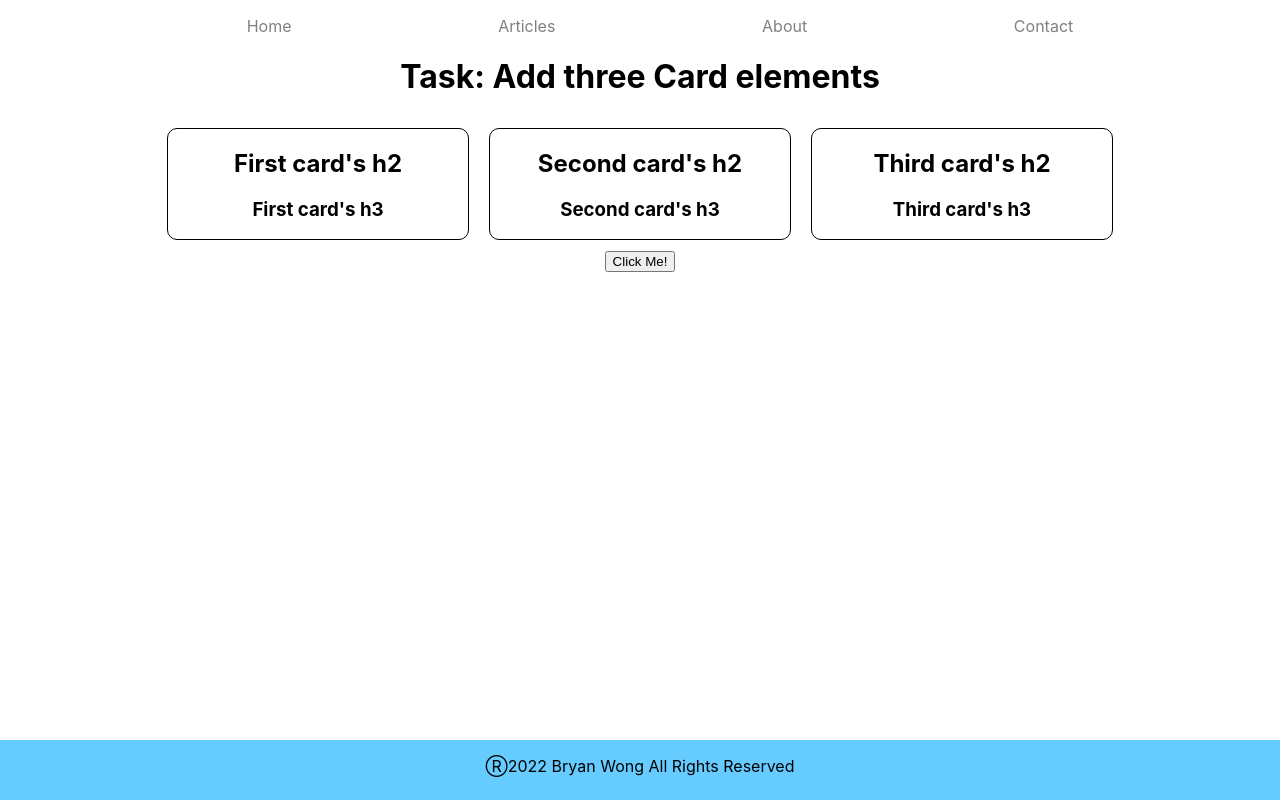
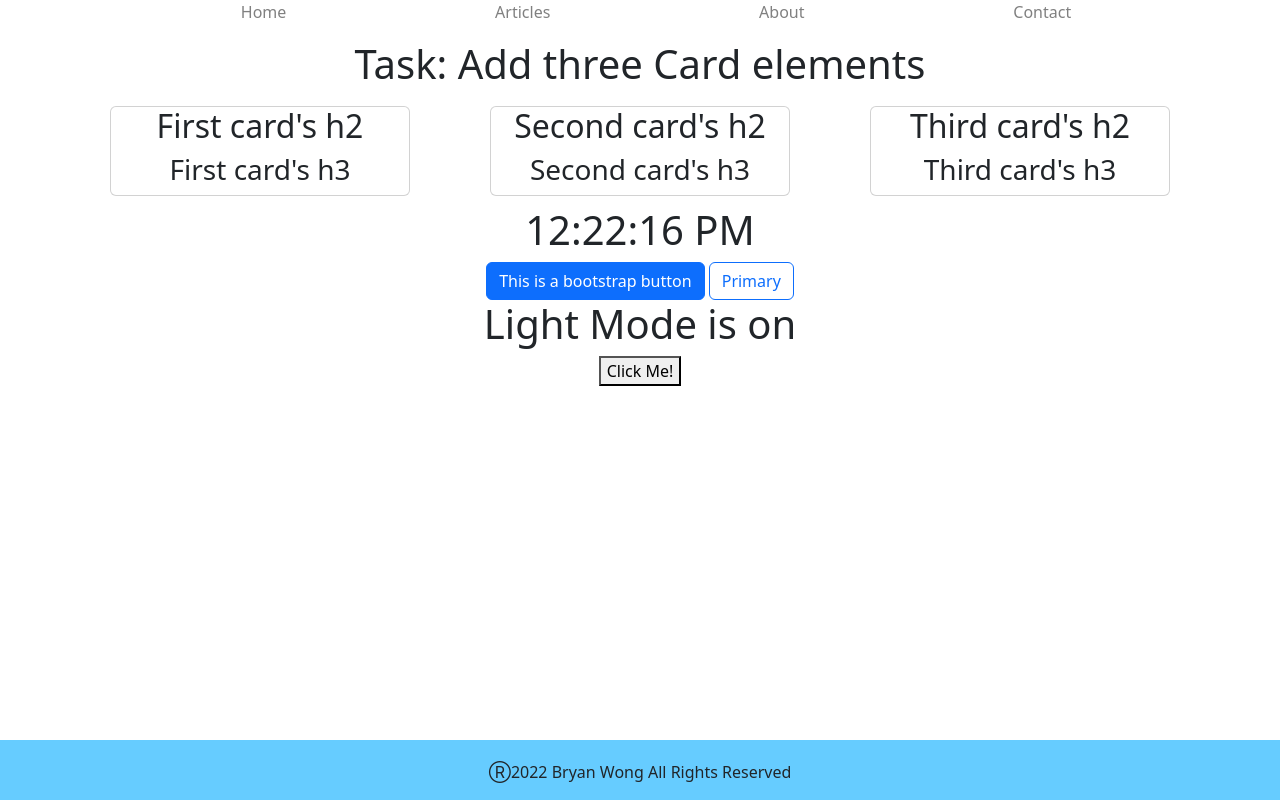
Before and after one commit to bryan9438/customizing-example, a React (Create React App) app: page / in a window 1280 px wide. Built offline with nearby package versions, Linux system fonts and the light colour scheme.

Commit message:
bootstrap added

```diff
--- a/package.json
+++ b/package.json
@@ -8,8 +8,9 @@
     "@testing-library/user-event": "^13.5.0",
     "bootstrap": "^5.2.2",
     "react": "^18.2.0",
+    "react-bootstrap": "^2.6.0",
     "react-dom": "^18.2.0",
-    "react-scripts": "5.0.1",
+    "react-scripts": "^5.0.1",
     "web-vitals": "^2.1.4"
   },
   "scripts": {
--- a/src/App.js
+++ b/src/App.js
@@ -3,25 +3,44 @@ import './nav.css';
 import './card.css';
 import './footer.css';
 import './index.css';
+
+import Button from 'react-bootstrap/Button';
+import 'bootstrap/dist/css/bootstrap.min.css';
+
 import Heading from "./components/Heading"
 import Nav from "./components/Nav";
 import Card from "./components/Card";
-import Btn from './/components/Btn';
-import ModeToogler from './components/ModeToogler'
+import Promo from "./components/Promo";
+import ModeToggler from './components/ModeToggler'
 import Footer from "./components/Footer";
+
+import Container from 'react-bootstrap/Container';
+import Row from 'react-bootstrap/Row';
+import Col from 'react-bootstrap/Col';
+
 
 
 function App() {
+  const date = new Date ()
+
   return (
     <div className="App">
       <Nav first="Home" second="Articles" third="About" fourth="Contact"/>
         <Heading/>
         <div className="card-container">
-          <Card h2="First card's h2" h3="First card's h3"/>
-          <Card h2="Second card's h2" h3="Second card's h3"/>
-          <Card h2="Third card's h2" h3="Third card's h3" />
+          <Container>
+            <Row>
+              <Col><Card h2="First card's h2" h3="First card's h3"/></Col>
+              <Col><Card h2="Second card's h2" h3="Second card's h3"/></Col>
+              <Col><Card h2="Third card's h2" h3="Third card's h3" /></Col>
+            </Row>
+          </Container>
         </div>
-        <ModeToogler className="dark-mode, light-mode"/>
+        <Promo message={date.toLocaleTimeString()}/>
+        <Button variant="primary">This is a bootstrap button</Button>{' '}
+        <Button variant="outline-primary">Primary</Button>{' '}
+
+        <ModeToggler className="dark-mode, light-mode"/>
 
       <Footer/>
     </div>
--- a/src/components/Footer.js
+++ b/src/components/Footer.js
@@ -1,6 +1,6 @@
 const Footer = () => {
   return (
-    <div className="copyright">
+    <div className="copyright d-flex align-items-end justify-content-center">
       <p>&#9415;2022 Bryan Wong All Rights Reserved</p>
     </div>
   );
--- /dev/null
+++ b/src/components/ModeToggler.js
@@ -0,0 +1,26 @@
+const ModeToggler = () => {
+
+let darkModeOn = false;
+const darkMode = <h1>Dark Mode is on</h1>
+const lightMode = <h1>Light Mode is on</h1>
+
+const clickHandler = () => {
+  darkModeOn = !darkModeOn;
+  if (darkModeOn === true) {
+    console.log('Dark Mode is on')
+  } else {
+    console.log('Light Mode is on')
+  };
+};
+
+  return (
+    <div>
+      {darkModeOn ? darkMode : lightMode}
+        <button onClick={clickHandler}>
+          Click Me!
+        </button>
+    </div>
+  );
+};
+
+export default ModeToggler;
--- a/src/components/ModeToogler.js
+++ /dev/null
@@ -1,22 +0,0 @@
-const ModeToogleer = () => {
-  let darkModeOn = true;
-
-  const darkMode = <div className="dark-mode"></div>
-
-  const lightMode = <div className="light-mode"></div>
-
-  const clickHandler = () => {
-    darkModeOn =  !darkModeOn;
-  }
-
-  return (
-    <div>
-      {darkModeOn ? darkMode : lightMode}
-      <button onClick={clickHandler}>
-        Click Me!
-      </button>
-    </div>
-  );
-};
-
-export default ModeToogleer;
--- a/src/components/Nav.js
+++ b/src/components/Nav.js
@@ -1,7 +1,7 @@
 const Nav = (props) => {
   return (
     <nav className="main-nav">
-      <ul className="list-type">
+      <ul className="list-type d-flex justify-content-evenly">
         <li><a href="/">{props.first}</a></li>
         <li><a href="/">{props.second}</a></li>
         <li><a href="/">{props.third}</a></li>
--- a/src/components/Promo.js
+++ b/src/components/Promo.js
@@ -1,13 +1,7 @@
-function Promo() {
+function Promo(props) {
+
   return (
-    <div className="promo-section">
-      <div>
-        <h1> Don't miss this deal!</h1>
-      </div>
-      <div>
-        <h2>Subscribe to my newsletter and get all the shop items at 50% off!</h2>
-      </div>
-    </div>
+      <h1>{props.message}</h1>
   );
 };
 
--- a/src/index.css
+++ b/src/index.css
@@ -1,5 +1,6 @@
 body {
   margin: 0;
+  padding:0;
   font-family: -apple-system, BlinkMacSystemFont, 'Segoe UI', 'Roboto', 'Oxygen',
     'Ubuntu', 'Cantarell', 'Fira Sans', 'Droid Sans', 'Helvetica Neue',
     sans-serif;
--- a/src/nav.css
+++ b/src/nav.css
@@ -1,7 +1,4 @@
 .list-type{
-  display: flex;
-  justify-content: space-evenly;
-  align-items: center;
   list-style-type: none;
 }
 
```
Also changed, not shown: 1 other file (tests, documents, lock files or other folders).
